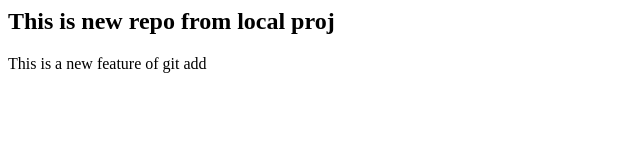
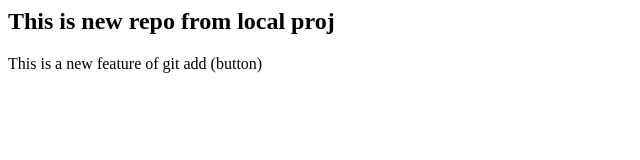
Before and after one commit to SameenaK1/LocalRepo, a plain HTML site: page index.html in a window 1280 px wide. Shown: the full height of the page, 0-640 px from the left. Drawn offline with Linux system fonts and the light colour scheme.

Commit message:
button added

```diff
--- a/index.html
+++ b/index.html
@@ -1,2 +1,2 @@
 <h2>This is new repo from local proj</h2>
-<p>This is a new feature of git add </p>
+<p>This is a new feature of git add (button) </p>
```
